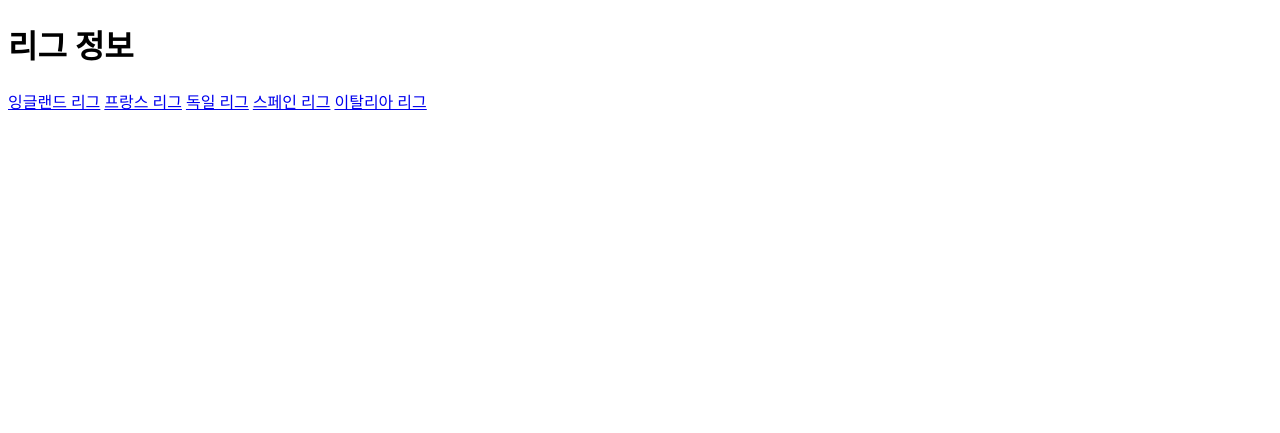
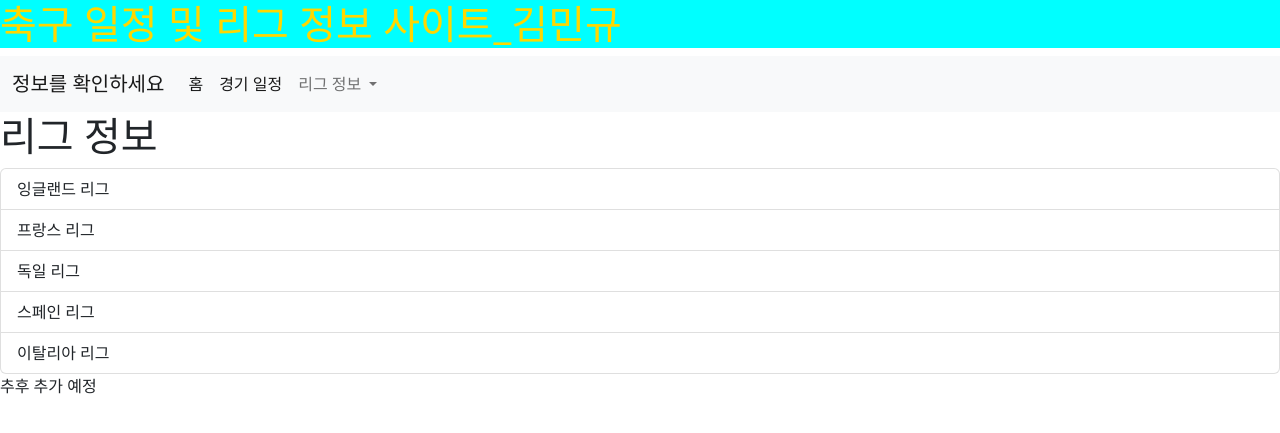
Before and after one commit to mingyu2157/football_API, a Node server app: template views/leagues.ejs in a window 1280 px wide. Shown: the top 433 px of the page. Run offline with Node 20, Linux system fonts and the light colour scheme; the template is opened without the code that fills it, so the values that code supplies are empty.

Commit message:
league/fixtures

```diff
--- a/app.js
+++ b/app.js
@@ -53,31 +53,6 @@ app.get('/leagues/England', async (req, res) => {
         res.status(500).send('Error fetching leagues');
     }
 });
-//프리미어 리그
-app.get('/teams/:leagueId', async (req, res) => {
-    try {
-        const leagueId = parseInt(req.params.leagueId); // 클라이언트가 요청한 리그 ID
-        const options = {
-            method: 'GET',
-            url: 'https://api-football-v1.p.rapidapi.com/v3/teams/statistics',
-            params: {
-                league: leagueId,
-                season: '2020'
-            },
-            headers: {
-                'X-RapidAPI-Key': RAPIDAPI_KEY,
-                'X-RapidAPI-Host': RAPIDAPI_HOST
-            }
-        };
-
-        const response = await axios.request(options);
-        const teamsData = response.data.response; // 팀 정보를 포함하는 배열로 수정
-        res.render('teams', { teams: teamsData }); // HTML 템플릿을 렌더링하여 응답을 보냄
-    } catch (error) {
-        res.status(500).send('Error fetching teams data');
-    }
-});
-
 
 //프랑스 리그
 app.get('/leagues/France', async (req, res) => {
@@ -217,10 +192,40 @@ app.get('/cupleagues/leagueCup', async (req, res) => {
         res.status(500).send('Error fetching cup leagues');
     }
 });
+
+//웹에서 리그 정보 중 리그를 클릭하면 api에서 leagueId를 따오고 그 leagueId안에 있는 팀들의 정보를 출력하는 코드이지만
+//rapidapi에서 리그 id와 팀 id를 모두 가져올 수 있는 api가 없어서 코드만 작성했습니다.
+//만약 그런api가 후에 생긴다면 리그 정보에서 리그를 클릭하면 url의 숫자가 달라지면서 team 정보를 출력할수 있습니다.
+app.get('/teams/:leagueId', async (req, res) => {
+    try {
+        const leagueId = parseInt(req.params.leagueId); // 클라이언트가 요청한 리그 ID
+        const options = {
+            method: 'GET',
+            url: 'https://api-football-v1.p.rapidapi.com/v3/teams/statistics',
+            params: {
+                league: leagueId,
+                season: '2020',
+                team: 33
+            },
+            headers: {
+                'X-RapidAPI-Key': RAPIDAPI_KEY,
+                'X-RapidAPI-Host': RAPIDAPI_HOST
+            }
+        };
+
+        const response = await axios.request(options);
+        const teamsData = response.data.response; // 팀 정보를 포함하는 배열로 수정
+        console.log("Teams Data:", teamsData);
+        res.render('teams', { teams: teamsData }); // HTML 템플릿을 렌더링하여 응답을 보냄
+    } catch (error) {
+        res.status(500).send('Error fetching teams data');
+    }
+});
+
 //경기 일정
-app.get('/fixtures', async (req, res) => {
+app.get('/fixtures/:date', async (req, res) => {
     try {
-      const date = req.query.date || '2021-01-29';
+        const date = req.params.date || '2021-01-29';
         const options = {
             method: 'GET',
             url: 'https://api-football-v1.p.rapidapi.com/v3/fixtures',
--- a/public/main.css
+++ b/public/main.css
@@ -0,0 +1,4 @@
+.header {
+    color: gold;
+    background-color: aqua;
+}
--- a/views/footer.ejs
+++ b/views/footer.ejs
@@ -22,7 +22,7 @@
             <% }); %>
             <script>
                 function redirectToTeam(leagueId) {
-                    window.location.href = "/teams/" + parseInt(leagueId);
+                    window.location.href = "/teams/" + leagueId; // leagueId를 그대로 사용
                 }
             </script>
         </tbody>
--- a/views/header.ejs
+++ b/views/header.ejs
@@ -4,10 +4,57 @@
     <meta charset="UTF-8">
     <meta name="viewport" content="width=device-width, initial-scale=1.0">
     <title>리그 정보</title>
+    <link rel="stylesheet" href="https://cdn.jsdelivr.net/npm/bootstrap@5.2.3/dist/css/bootstrap.min.css">
+    <link rel="stylesheet" href="/public/main.css">
     <style>
         .center-text {
-            text-align: center;
-        }
+    text-align: center;
+}
+table {
+    width: 100%;
+    border-collapse: collapse;
+}
+td,
+th {
+    border: 1px solid #dddddd;
+    text-align: left;
+    padding: 8px;
+}
+th {
+    background-color: #f2f2f2;
+}
+
     </style>
 </head>
 <body>
+    <script src="	https://cdn.jsdelivr.net/npm/bootstrap@5.2.3/dist/js/bootstrap.bundle.min.js"></script>
+    <div class="header">
+      <h1>축구 일정 및 리그 정보 사이트_김민규</h1>
+    </div>
+    <nav class="navbar navbar-expand-lg bg-light">
+        <div class="container-fluid">
+          <a class="navbar-brand" href="#">정보를 확인하세요</a>
+          <button class="navbar-toggler" type="button" data-bs-toggle="collapse" data-bs-target="#navbarSupportedContent" aria-controls="navbarSupportedContent" aria-expanded="false" aria-label="Toggle navigation">
+            <span class="navbar-toggler-icon"></span>
+          </button>
+          <div class="collapse navbar-collapse" id="navbarSupportedContent">
+            <ul class="navbar-nav me-auto mb-2 mb-lg-0">
+              <li class="nav-item">
+                <a class="nav-link active" aria-current="page" href="/">홈</a>
+              </li>
+              <li class="nav-item">
+                <a class="nav-link active" aria-current="page" href="/fixtures">경기 일정</a>
+              </li>
+              <li class="nav-item dropdown">
+                <a class="nav-link dropdown-toggle" href="#" role="button" data-bs-toggle="dropdown" aria-expanded="false">
+                  리그 정보
+                </a>
+                <ul class="dropdown-menu">
+                  <li><a class="dropdown-item" href="/cupleagues">컵대회</a></li>
+                  <li><a class="dropdown-item" href="/leagues">리그</a></li>
+                </ul>
+              </li>
+            </ul>
+          </div>
+        </div>
+      </nav>
--- a/views/leagues.ejs
+++ b/views/leagues.ejs
@@ -1,16 +1,14 @@
-<!DOCTYPE html>
-<html lang="ko">
-<head>
-    <meta charset="UTF-8">
-    <meta name="viewport" content="width=device-width, initial-scale=1.0">
-    <title>Document</title>
-</head>
-<body>
+<%- include('header') %>
     <h1>리그 정보</h1>
-    <a href="./leagues/England">잉글랜드 리그</a>
-    <a href="./leagues/France">프랑스 리그</a>
-    <a href="./leagues/Germany">독일 리그</a>
-    <a href="./leagues/Spain">스페인 리그</a>
-    <a href="./leagues/Italy">이탈리아 리그</a>
+    <div class="list-group">
+        <a href="./leagues/England" class="list-group-item list-group-item-action">잉글랜드 리그</a>
+        <a href="./leagues/France" class="list-group-item list-group-item-action">프랑스 리그</a>
+        <a href="./leagues/Germany" class="list-group-item list-group-item-action">독일 리그</a>
+        <a href="./leagues/Spain" class="list-group-item list-group-item-action">스페인 리그</a>
+        <a href="./leagues/Italy" class="list-group-item list-group-item-action">이탈리아 리그</a>
+    </div>
+    <div>
+        <p>추후 추가 예정</p>
+    </div>
 </body>
 </html>
--- a/views/teams.ejs
+++ b/views/teams.ejs
@@ -20,7 +20,7 @@
             </tr>
         </thead>
         <tbody>
-            <% teams.forEach(teamData => { %>
+            <% teams.forEach(teamsData => { %>
                 <tr>
                     <td class="center-text"><img src="<%= team.team.logo %>" alt="Team Logo"></td>
                     <td class="center-text"><%= team.team.name %></td>
```
Also changed, not shown: views/cupHeader.ejs (+51 -2 lines), views/cupleagues.ejs (+8 -10 lines), views/fixtures.ejs (+6 -22 lines), views/index.ejs (+6 -16 lines). Lines whose indentation alone changed are shown as unchanged.
